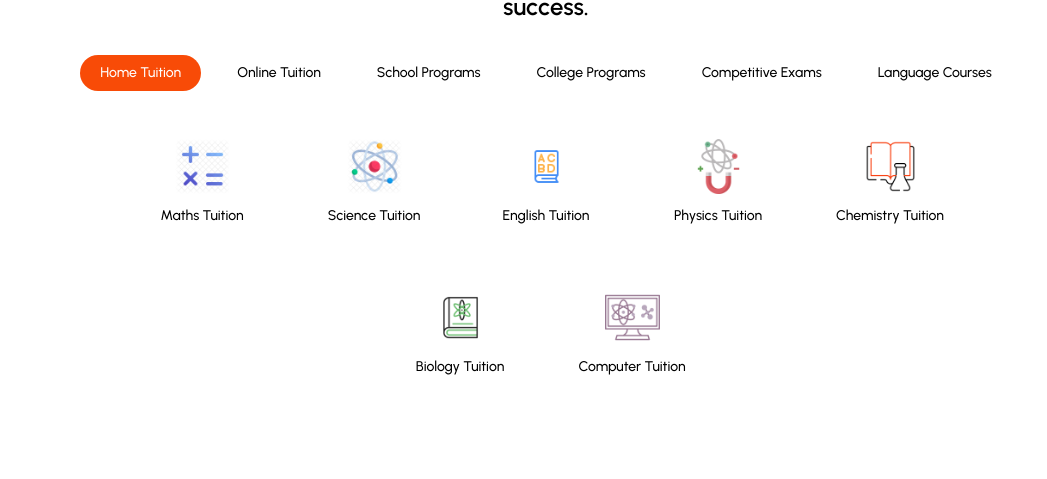
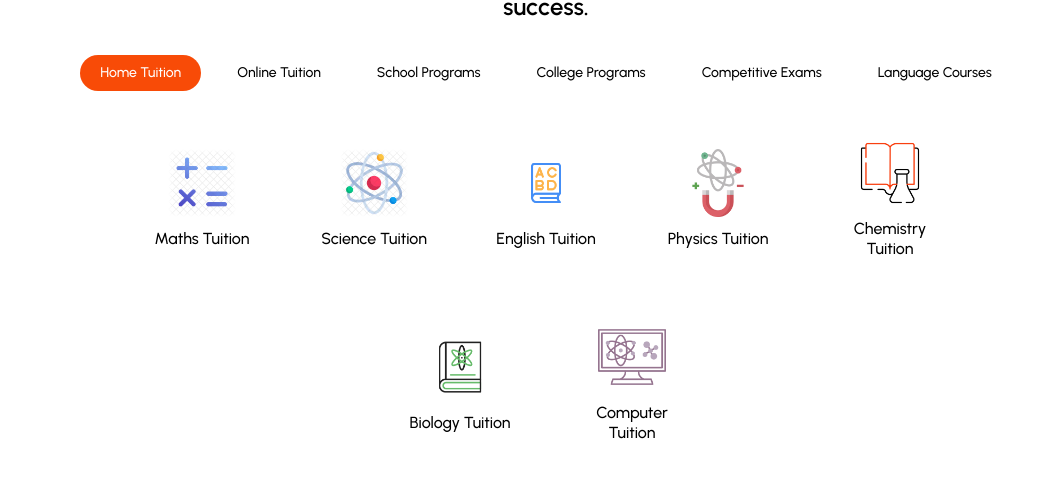
Before and after one commit to arunchakrawarti/home-tuition, a Next.js app: page / in a window 1280 px wide. Shown: the part 1740-2219 px from the top of the page, without its empty margins (94-1141 px from the left). Built offline with nearby package versions, Linux system fonts and the light colour scheme; no server answers.

Commit message:
feat:increase the size of image in technology are in home page

```diff
--- a/src/components/section/home/technologies-area.jsx
+++ b/src/components/section/home/technologies-area.jsx
@@ -78,10 +78,10 @@ const TechnologiesArea = ({
                 height={70}
                 width={70}
                 src={logoUrl}
-                className="h-[55px] w-[55px] object-contain mx-auto"
+                className="h-[68px] w-[68px] object-contain mx-auto"
               />
 
-              <h3 className="text-sm font-medium leading-5 text-gray-800">
+              <h3 className="text-md font-medium leading-5 text-gray-800">
                 {name}
               </h3>
             </Link>
```
